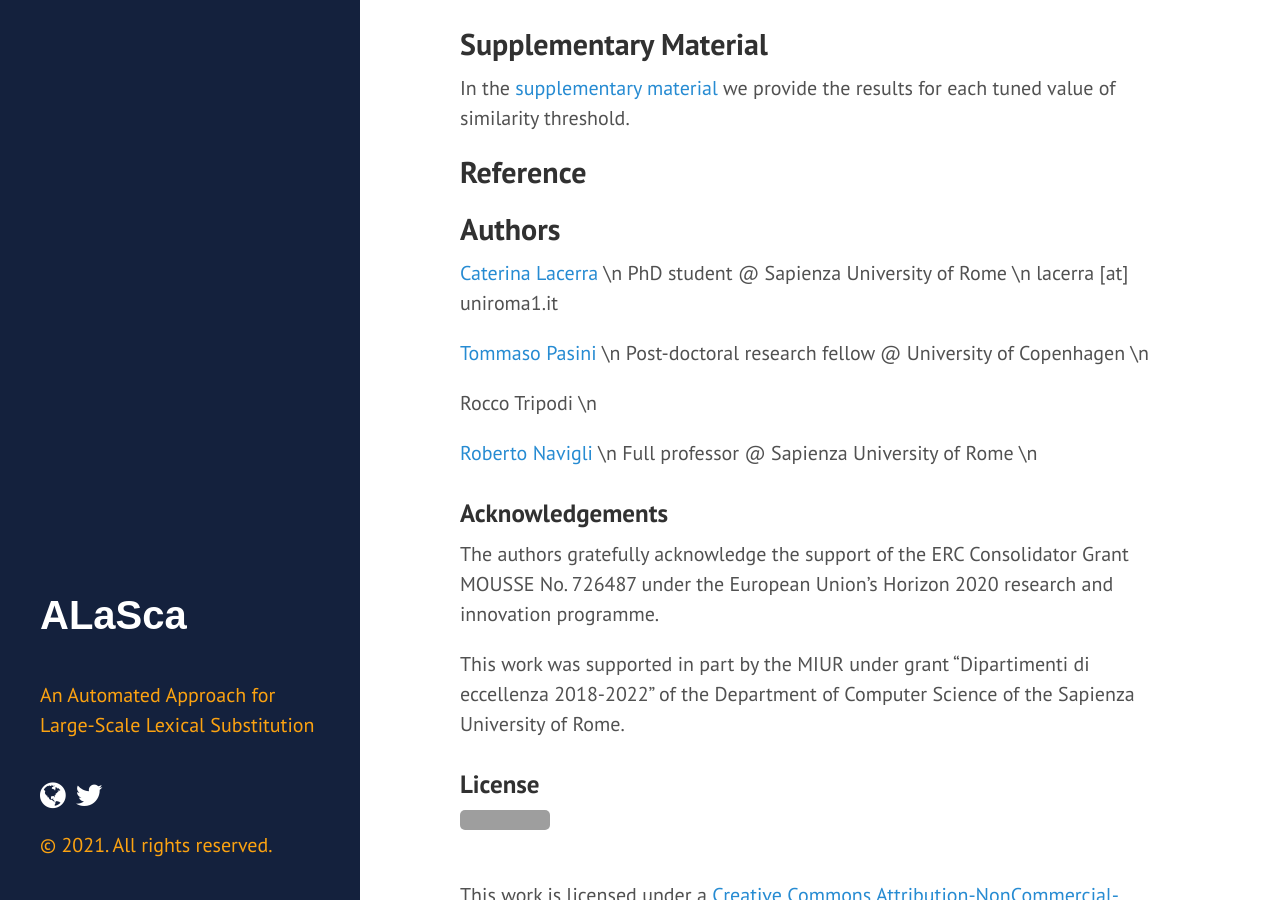
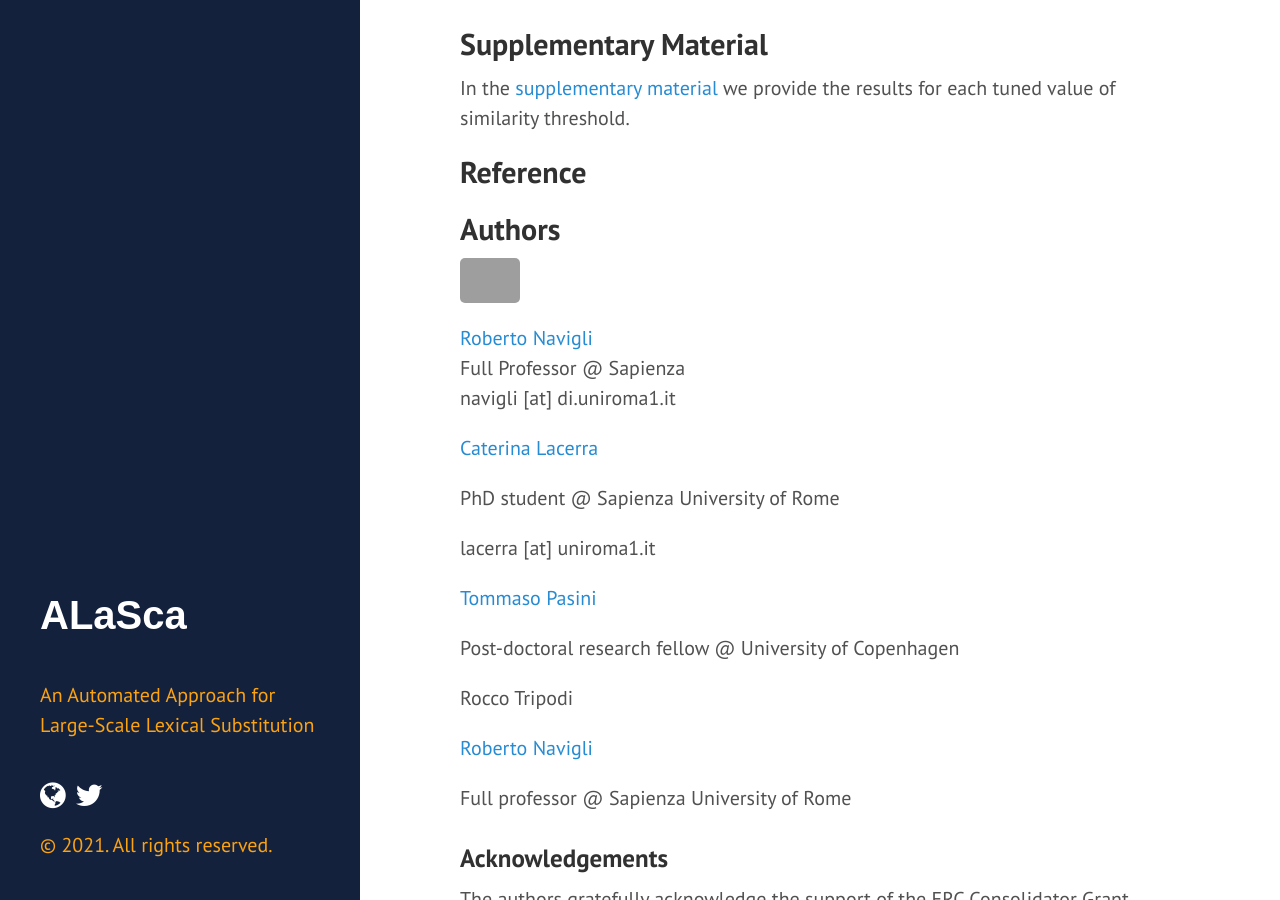
Before and after one commit to caterinaLacerra/ALaSca, a Jekyll site: the page built from docs/_posts/2021-05-24-datasets.md, in a window 1280 px wide and 900 px high, scrolled down 800 px. Built offline with Jekyll 4.4.1, drawn with Linux system fonts in a browser that asks for light colours; grey boxes are pictures that could not be loaded.

Commit message:
Update 2021-05-24-datasets.md

```diff
--- a/docs/_posts/2021-05-24-datasets.md
+++ b/docs/_posts/2021-05-24-datasets.md
@@ -9,24 +9,41 @@ The lexical substitution task aims at finding suitable replacements for words in
 ## ALaSca Dataset
 
 ## Supplementary Material
-In the [supplementary material](https://github.com/caterinaLacerra/alasca/blob/main/docs/assets/supplementary_alasca.pdf) we provide the results for each tuned value of similarity threshold.
+In the [supplementary material](/blob/main/docs/assets/supplementary_alasca.pdf) we provide the results for each tuned value of similarity threshold.
 
 
 ## Reference
 
 ## Authors
-[Caterina Lacerra](https://caterinalacerra.github.io/) \n
-PhD student @ Sapienza University of Rome \n
+
+<div>
+<img class="img" src="https://raw.githubusercontent.com/SapienzaNLP/csi/master/docs/_images/dino1.jpg" width="60px">
+<p class="content-holder">
+  <a href="http://www.users.di.uniroma1.it/~navigli/" target='_blank'>Roberto Navigli</a><br/>
+  Full Professor @ Sapienza<br/>
+  navigli [at] di.uniroma1.it
+</p>
+</div>
+
+[Caterina Lacerra](https://caterinalacerra.github.io/)
+
+PhD student @ Sapienza University of Rome
+
 lacerra [at] uniroma1.it
 
-[Tommaso Pasini](https://pasinit.github.io/) \n
-Post-doctoral research fellow @ University of Copenhagen \n
 
-Rocco Tripodi \n
+[Tommaso Pasini](https://pasinit.github.io/)
+
+Post-doctoral research fellow @ University of Copenhagen
 
 
-[Roberto Navigli](http://wwwusers.di.uniroma1.it/~navigli/) \n
-Full professor @ Sapienza University of Rome \n
+Rocco Tripodi
+
+
+[Roberto Navigli](http://wwwusers.di.uniroma1.it/~navigli/)
+
+Full professor @ Sapienza University of Rome
+
 
 ### Acknowledgements
 The authors gratefully acknowledge the support of the ERC Consolidator Grant MOUSSE No. 726487 under the European Union’s Horizon 2020 research and innovation programme.
```
